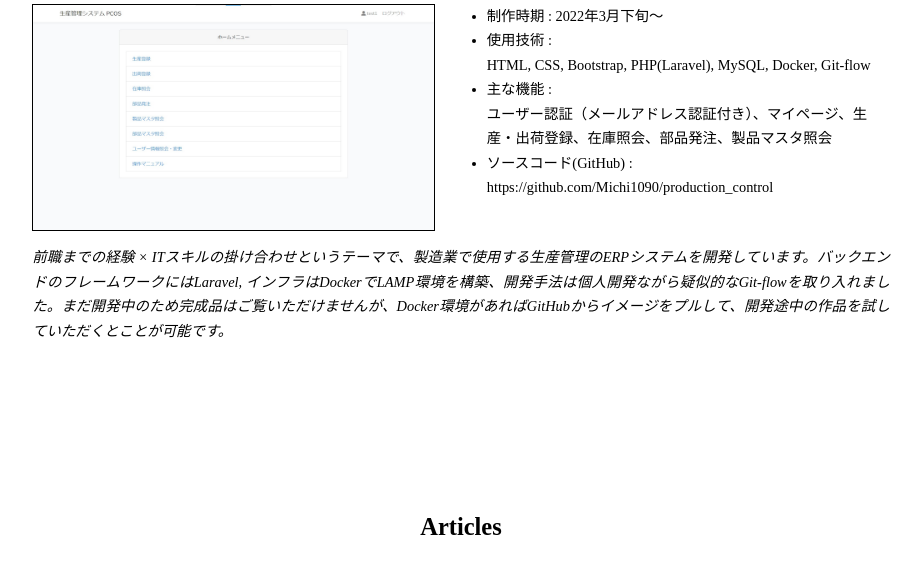
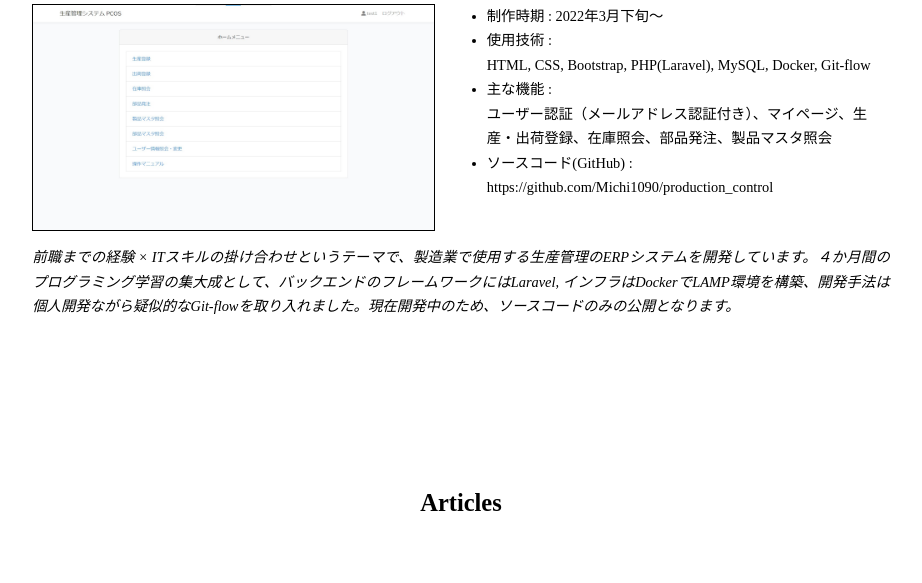
Before and after one commit to Michi1090/portfolio, a PHP site: page / in a window 1280 px wide. Shown: the part 2958-3541 px from the top of the page, without its empty margins (179-1101 px from the left). Run offline with PHP 8.4, Linux system fonts and the light colour scheme; some libraries are stand-ins or nearby versions.

Commit message:
.work3修正

```diff
--- a/src/index.php
+++ b/src/index.php
@@ -172,7 +172,7 @@
         </div>
         </div>
         <div class="work-description">
-          <p>前職までの経験 × ITスキルの掛け合わせというテーマで、製造業で使用する生産管理のERPシステムを開発しています。バックエンドのフレームワークにはLaravel, インフラはDockerでLAMP環境を構築、開発手法は個人開発ながら疑似的なGit-flowを取り入れました。まだ開発中のため完成品はご覧いただけませんが、Docker環境があればGitHubからイメージをプルして、開発途中の作品を試していただくとことが可能です。</p>
+          <p>前職までの経験 × ITスキルの掛け合わせというテーマで、製造業で使用する生産管理のERPシステムを開発しています。４か月間のプログラミング学習の集大成として、バックエンドのフレームワークにはLaravel, インフラはDockerでLAMP環境を構築、開発手法は個人開発ながら疑似的なGit-flowを取り入れました。現在開発中のため、ソースコードのみの公開となります。</p>
         </div>
       </article><!-- /.work3 -->
     </section><!-- /#works -->
```
